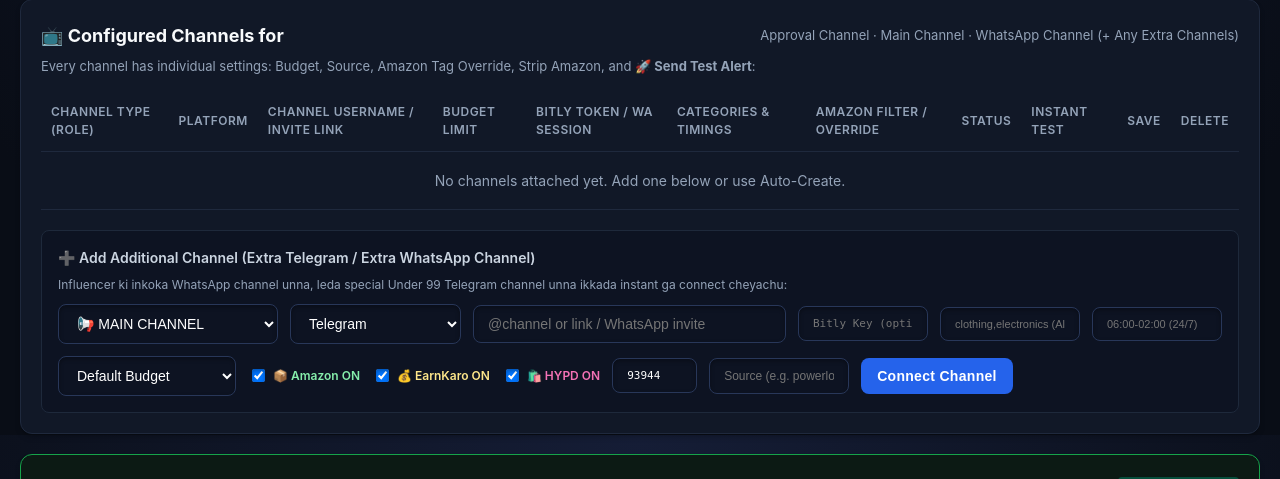
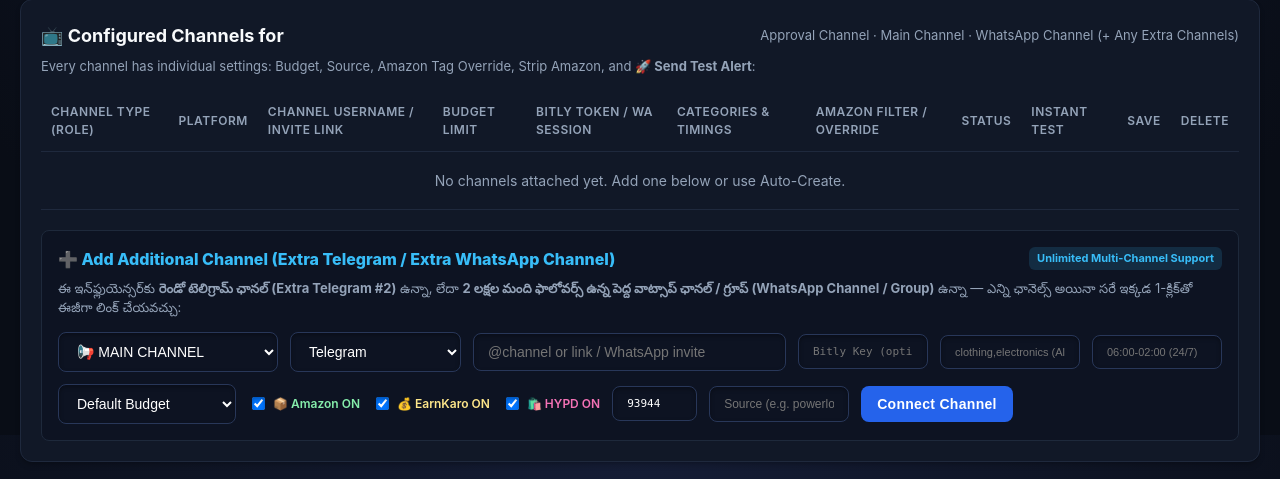
Before and after one commit to charanpendota98-prog/Influencers-deals, a Flask app: template dashboard/templates/influencer.html in a window 1280 px wide. Shown: the part 1165-1644 px from the top of the page. Run offline with Flask 3, Linux system fonts and the light colour scheme; the template is opened without the code that fills it, so the values that code supplies are empty.

Commit message:
Enhance Multi-Channel attachment UI for adding unlimited Telegram and 2L+ WhatsApp Channels
Co-authored-by: arena-agent <297053741+arena-agent@users.noreply.github.com>

```diff
--- a/dashboard/templates/influencer.html
+++ b/dashboard/templates/influencer.html
@@ -372,8 +372,13 @@
 
   <!-- ADD EXTRA CHANNELS FORM -->
   <div style="background:#0d1322; border:1px solid #1e293b; padding:16px; border-radius:8px;">
-    <h3 style="margin-top:0; color:#cbd5e1; font-size:14px;">➕ Add Additional Channel (Extra Telegram / Extra WhatsApp Channel)</h3>
-    <p class="hint" style="font-size:12px; margin-bottom:10px;">Influencer ki inkoka WhatsApp channel unna, leda special Under 99 Telegram channel unna ikkada instant ga connect cheyachu:</p>
+    <div style="display:flex; justify-content:space-between; align-items:center; flex-wrap:wrap; margin-bottom:8px;">
+      <h3 style="margin:0; color:#38bdf8; font-size:16px; font-weight:800;">➕ Add Additional Channel (Extra Telegram / Extra WhatsApp Channel)</h3>
+      <span style="background:rgba(56,189,248,0.15); color:#38bdf8; padding:3px 8px; border-radius:6px; font-size:11px; font-weight:700;">Unlimited Multi-Channel Support</span>
+    </div>
+    <p class="hint" style="font-size:13px; color:#94a3b8; margin-bottom:14px; line-height:1.5;">
+      ఈ ఇన్‌ఫ్లుయెన్సర్‌కు <b>రెండో టెలిగ్రామ్ ఛానల్ (Extra Telegram #2)</b> ఉన్నా, లేదా <b>2 లక్షల మంది ఫాలోవర్స్ ఉన్న పెద్ద వాట్సాప్ ఛానల్ / గ్రూప్ (WhatsApp Channel / Group)</b> ఉన్నా — ఎన్ని ఛానెల్స్ అయినా సరే ఇక్కడ 1-క్లిక్‌తో ఈజీగా లింక్ చేయవచ్చు:
+    </p>
     <form method="post" action="{{ url_for('add_manual_channel', inf_id=inf.id) }}" class="row">
       <select name="role">
         <option value="approval">🛡️ APPROVAL CHANNEL</option>
```
